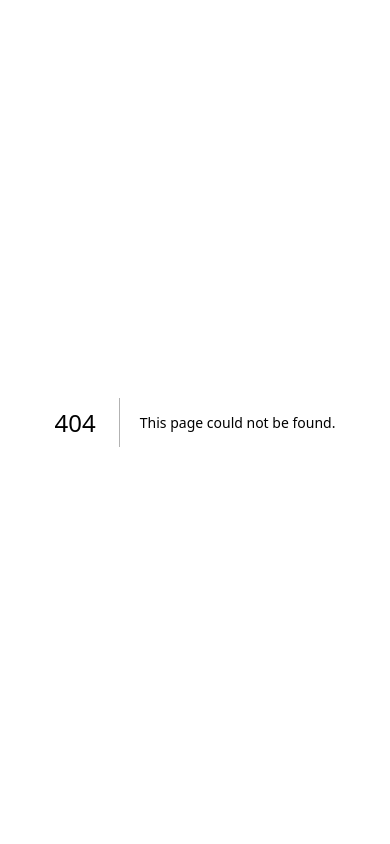
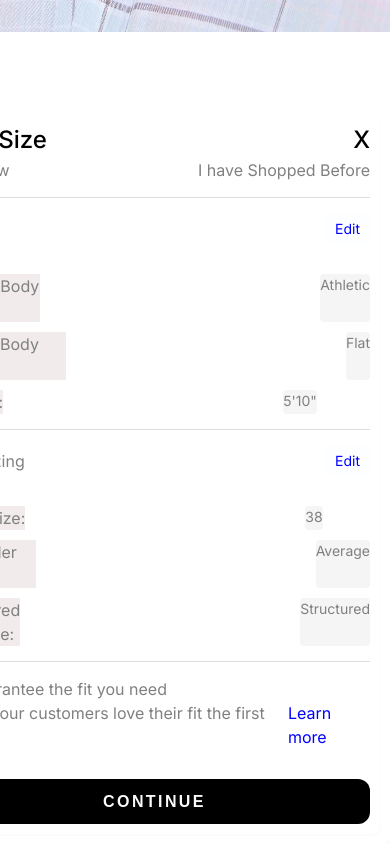
Before and after one commit to Pratibha0123/ProductPage_NextJS, a Next.js app: page /editProfile in a window 390 px wide. Before the commit this address had no page. Built offline with nearby package versions, Linux system fonts and the light colour scheme.

Commit message:
Initial commit

```diff
--- a/package.json
+++ b/package.json
@@ -16,13 +16,13 @@
     "react-router-dom": "^6.26.1"
   },
   "devDependencies": {
-    "@types/node": "^20",
-    "@types/react": "^18",
+    "@types/node": "20.16.1",
+    "@types/react": "18.3.4",
     "@types/react-dom": "^18",
     "eslint": "^8",
     "eslint-config-next": "14.2.5",
     "postcss": "^8",
     "tailwindcss": "^3.4.1",
-    "typescript": "^5"
+    "typescript": "5.5.4"
   }
 }
--- /dev/null
+++ b/src/app/editProfile/page.tsx
@@ -0,0 +1,12 @@
+import EditProfilePage from '@/components/EditProfilePage'
+import React from 'react'
+
+function Page() {
+  return (
+    <div>
+      <EditProfilePage/>
+    </div>
+  )
+}
+
+export default Page
--- a/src/components/EditProfilePage.tsx
+++ b/src/components/EditProfilePage.tsx
@@ -1,9 +1,10 @@
 "use client";
-
+import Image from 'next/image';
 import { useState } from 'react';
 import { useRouter } from 'next/navigation';
 import styles from './StylePage.module.css';
 import YourSizeModal from './YourSizeModal';
+import img1 from '../../public/Image/img2.png';
 
 interface ProfileData {
   upperBodyShape: string;
@@ -47,24 +48,22 @@ const EditProfilePage = () => {
 
   return (
     <div className={styles.editProfile}>
+      <div className={styles.editProfileLeft}>
+        <Image src={img1} alt="Image 1" />
+      </div>
       <div className={styles.editProfileRight}>
         <div className={styles.profile}>
-          <div>
-            <h4>We guarantee the fit you need</h4>
-            <div className={styles.heading}>
-              <h4>94% of our customers love their fit the first time.</h4>
-              <h4 className={styles.learn}>Learn more</h4>
-            </div>
-          </div>
+
+
           <div className={styles.size}>
-            <h2>Your Size</h2>
+            <h2 className={styles.h2} >Your Size</h2>
             <button onClick={handleClosePage}>X</button>
           </div>
           <div className={styles.user}>
             <h4 className={styles.left}>I am New</h4>
             <h4 className={styles.right}>I have Shopped Before</h4>
           </div>
-          <hr/>
+          <hr className={styles.hr}/>
           <div className={styles.heading}>
             <h2>Profile</h2>
             <button onClick={handleOpenModal}>Edit</button>
@@ -84,6 +83,7 @@ const EditProfilePage = () => {
             <strong>Height:</strong>
             <p>{profileData.height}</p>
           </div>
+          <hr className={styles.hr}/>
 
           <div className={styles.heading}>
             <h2>Shirt Sizing</h2>
@@ -103,10 +103,20 @@ const EditProfilePage = () => {
             <strong>Preferred Fit Type:</strong>
             <p>{profileData.preferredFitType}</p>
           </div>
+          <div>
+          <hr className={styles.hr}/>
+
+            <h4>We guarantee the fit you need</h4>
+            <div className={styles.heading}>
+              <h4>94% of our customers love their fit the first time.</h4>
+              <h4 className={styles.learn}>Learn more</h4>
+            </div>
+          </div>
 
           <div className={styles.button}>
             <button onClick={handleClosePage}>Continue</button>
           </div>
+
         </div>
 
         <YourSizeModal
@@ -115,6 +125,7 @@ const EditProfilePage = () => {
           onSave={handleSave}
           initialData={profileData}
         />
+
       </div>
     </div>
   );
--- a/src/components/StylePage.module.css
+++ b/src/components/StylePage.module.css
@@ -1,16 +1,16 @@
 .editProfile {
   position: fixed;
-  top: 0;
+  top: 1;
   left: 10;
   right: 0;
-  bottom: 5;
+  bottom: 0;
 background: #fff;
   display: flex;
   justify-content: center;
   align-items: center;
 }
 
-  /* .editProfileLeft {
+.editProfileLeft {
   width: 60%;
   display: flex;
   justify-content: center;
@@ -19,10 +19,14 @@ background: #fff;
   overflow: hidden;
 }
 
-  .editprofile-left img {
-    max-width: 80%;
-    max-height: 80%;
-  } */
+.editProfileLeft img {
+  margin-bottom: 10px;
+  height: 900px;
+  width: 1300px;
+  cursor: crosshair;
+
+}
+
 
 .editProfileRight {
   background: #fff;
@@ -45,7 +49,6 @@ background: #fff;
 .profile {
   margin-top: 70px;
   background: #fff;
-    padding: 20px;
   border-radius: 8px;
   width: 100%;
   color: gray;
@@ -73,11 +76,13 @@ background: #fff;
   display: flex;
   justify-content: space-between;
   align-items: center;
+  margin-bottom: 30px;
 }
 
-  .heading h2 {
+.size {
   margin: 0;
   font-size: 24px;
+  font-weight: 500;
 }
 
 .profileItem {
@@ -103,11 +108,11 @@ background: #fff;
   display: flex;
 }
 
-  /* hr {
+.hr {
   margin: 15px 0;
   border: 0;
   border-top: 1px solid #ddd;
-  } */
+}
 
 .heading button {
   background: #fdfeff;
@@ -186,35 +191,35 @@ background: #fff;
   cursor: pointer;
 }
 @media (max-width: 1024px) {
-    .edit-profile-left {
+  .editProfileLeft {
     width: 60%;
   }
 
-    .edit-profile-right {
+  .editProfileRight {
     width: 40%;
   }
 
-    .profile-item strong {
+  .profileItem strong {
     margin-right: 100px;
   }
 
-    .profile-item p {
+  .profileItem p {
     margin-left: 180px;
   }
 }
 
 @media (max-width: 768px) {
-    .edit-profile {
+  .editProfile {
     flex-direction: column;
     height: auto;
   }
 
-    .edit-profile-left {
+  .editProfileLeft {
     width: 100%;
     height: 50vh;
   }
 
-    .edit-profile-right {
+  .editProfileRight {
     width: 100%;
     height: auto;
     padding: 10px;
--- a/src/components/YourSizeModal.module.css
+++ b/src/components/YourSizeModal.module.css
@@ -69,7 +69,7 @@
     font-weight: bold;
     display: flex;
     font-size: medium;
-    color: #868181;
+    color: #000000;
   }
 
    .heading {
--- a/src/components/YourSizeModal.tsx
+++ b/src/components/YourSizeModal.tsx
@@ -1,6 +1,4 @@
-"use client"
 import { useState, useEffect } from 'react';
-import router, { useRouter } from 'next/router';
 import Image, { StaticImageData } from 'next/image';
 import Athletic from '../../public/Image/Athletic.jpg';
 import Slight_Belly from '../../public/Image/Slight Belly.jpg';
@@ -69,8 +67,6 @@ const YourSizeModal: React.FC<YourSizeModalProps> = ({ isOpen, onClose, onSave,
     preferredFitType: ''
   });
 
-  // const router = useRouter();
-
   useEffect(() => {
     if (initialData) {
       setAnswers(initialData);
@@ -91,9 +87,14 @@ const YourSizeModal: React.FC<YourSizeModalProps> = ({ isOpen, onClose, onSave,
 
   if (!isOpen) return null;
 
-  const handleCalculateSizeClick = () => {
-    onSave(answers);
-    router.push('/EditProfilePage');
+  const handleCalculateSizeClick = (e: React.MouseEvent<HTMLButtonElement>) => {
+    e.preventDefault();
+    if (allQuestionsAnswered) {
+      console.log('Calling onSave with data:', answers);
+      onSave(answers);
+    } else {
+      console.log('Not all questions are answered yet.');
+    }
   };
 
   return (
```
Also changed, not shown: 1 other file (tests, documents, lock files or other folders). Lines whose indentation alone changed are shown as unchanged.
